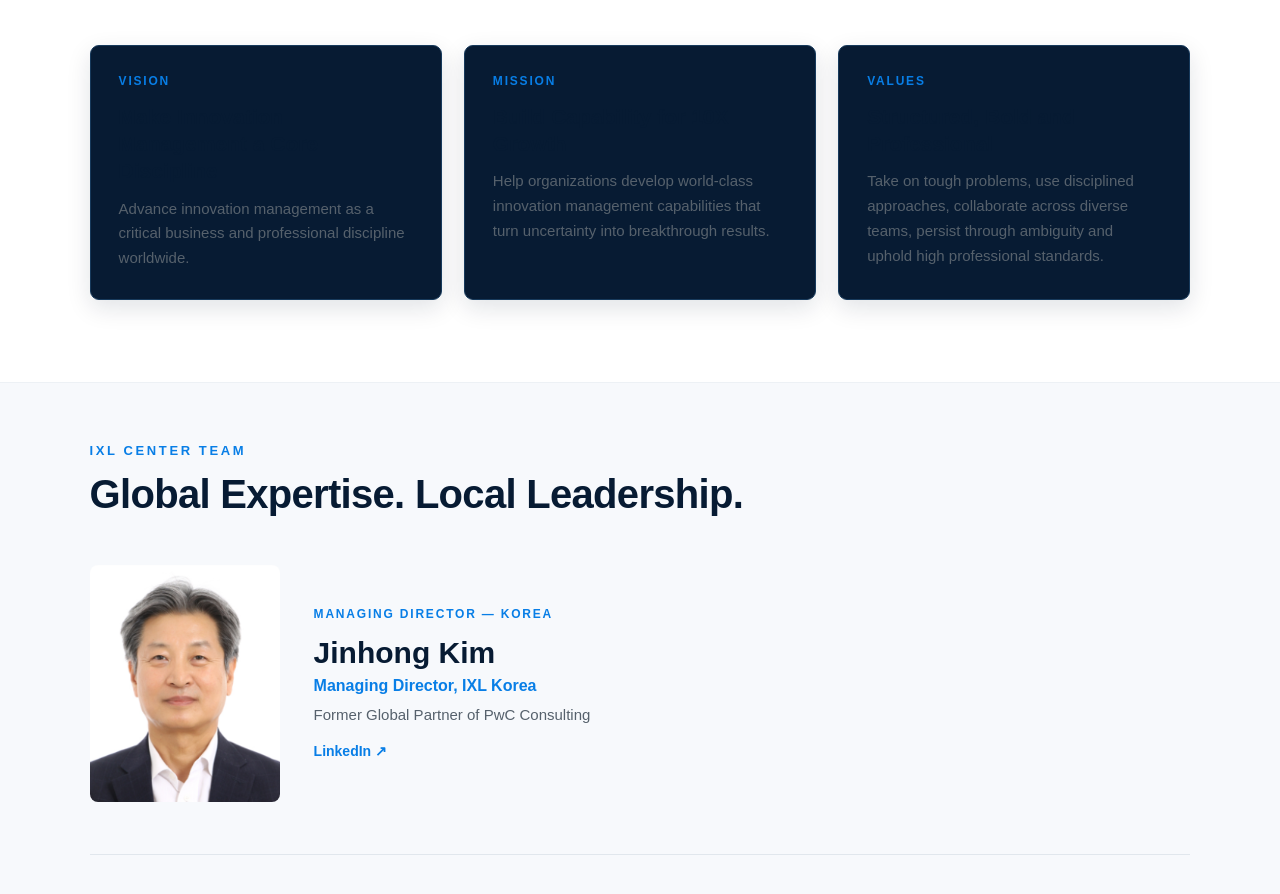
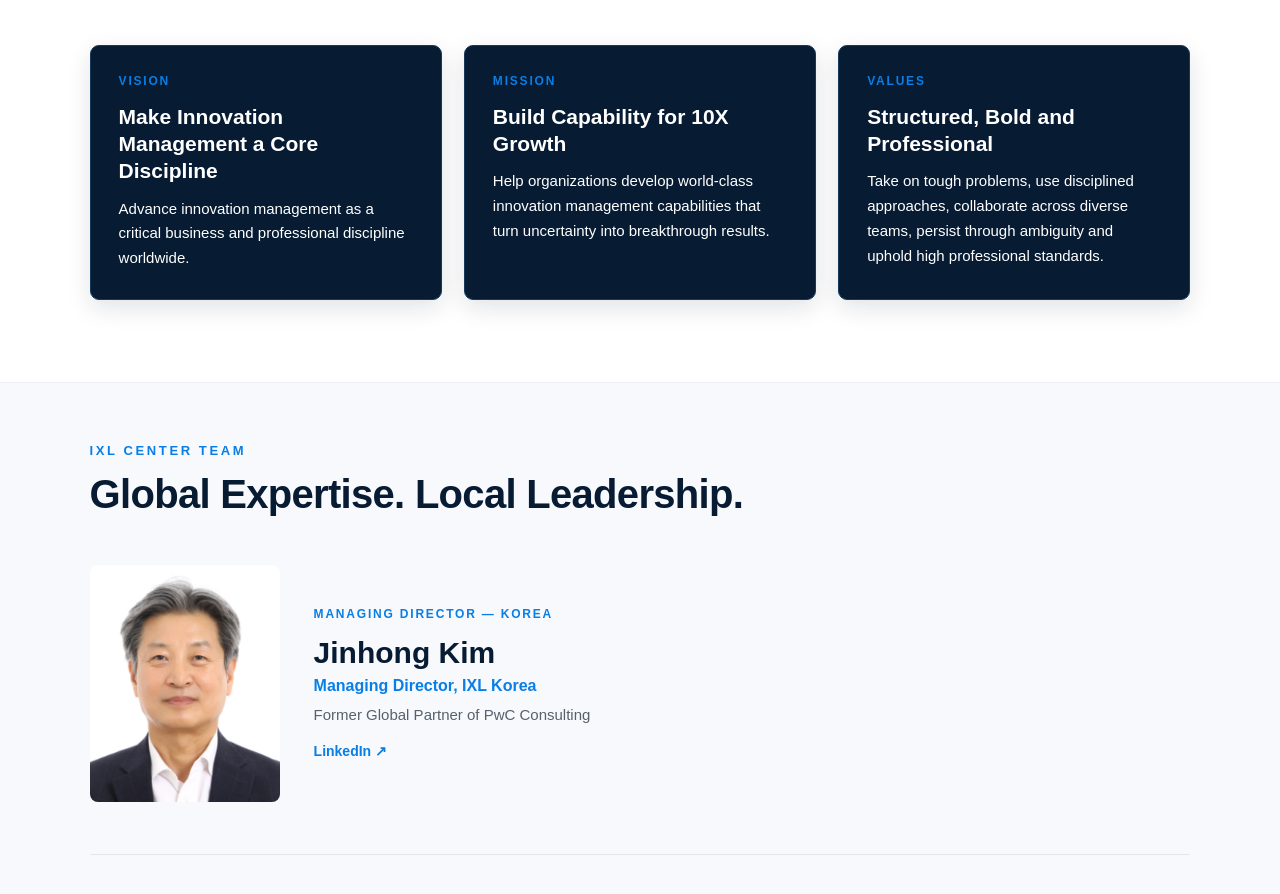
Before and after one commit to jhk-ixl/ixl-korea-website, a website: page index.html in a window 1280 px wide. Shown: the part 1075-1969 px from the top of the page. Drawn offline with Linux system fonts and the light colour scheme.

Commit message:
Improve About VMV text contrast

```diff
--- a/style.css
+++ b/style.css
@@ -2812,14 +2812,14 @@ body {
 
 .about-vmv-grid h3 {
   margin: 0 0 12px;
-  color: #071b33;
+  color: #ffffff;
   font-size: 21px;
   line-height: 1.3;
 }
 
 .about-vmv-grid p {
   margin: 0;
-  color: #56616c;
+  color: #ffffff;
   font-size: 15px;
   line-height: 1.65;
 }
```
